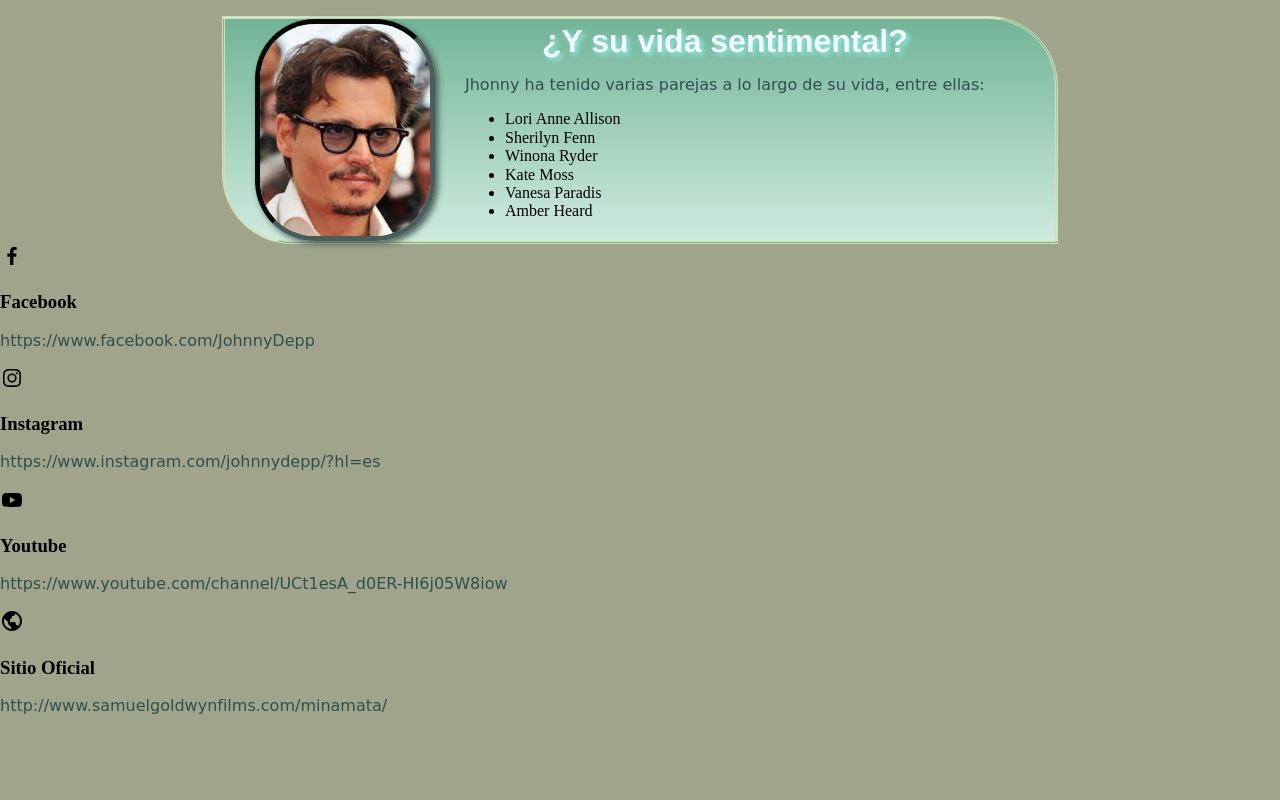
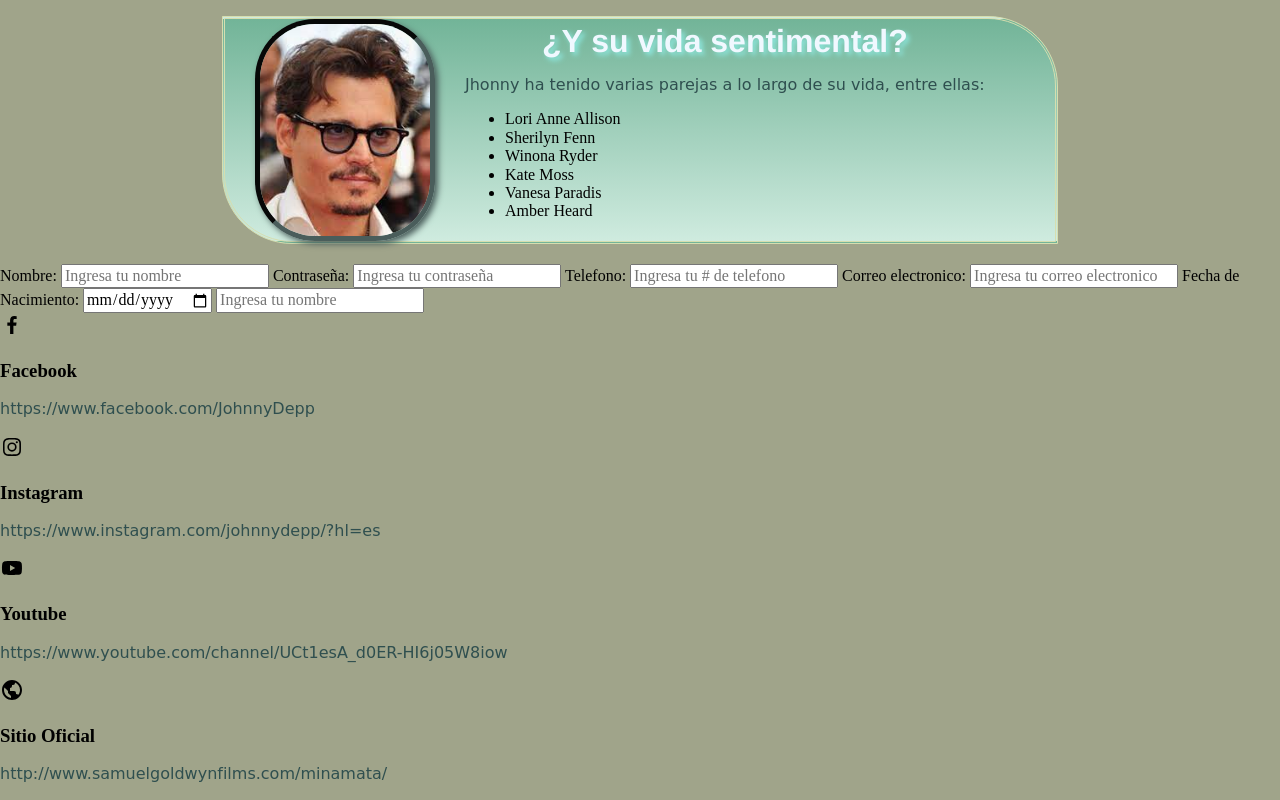
Before and after one commit to CarenjDaza/Personaje, a plain HTML site: page index.html in a window 1280 px wide. Shown: the part 1340-2140 px from the top of the page. Before the commit the page ends 2071 px from the top, so only its background shows below. Drawn offline with nearby package versions, Linux system fonts and the light colour scheme.

Commit message:
index.html

```diff
--- a/index.html
+++ b/index.html
@@ -88,9 +88,27 @@
                 <li>Vanesa Paradis</li>
                 <li>Amber Heard</li>
             </ul>
-
         </div>
     </div>
+    <form action="#" method="get" accept-charset="utf-8" name="suscribete">
+     <h2></h2>
+      <label for="nombre">Nombre:</label>
+      <input type="text" name="nombre" id="nombre" placeholder="Ingresa tu nombre"/>
+      <label for="password">Contraseña:</label>
+      <input type="password" name="password" id="password" placeholder="Ingresa tu contraseña"/>
+      <label for="telefono">Telefono:</label>
+      <input type="tel" name="telefono" id="telefono" placeholder="Ingresa tu # de telefono"/>
+      <label for="email">Correo electronico:</label>
+      <input type="email" name="email" id="email" placeholder="Ingresa tu correo electronico"/>
+     <label for="fnacimiento">Fecha de Nacimiento:</label>
+      <input type="date" name="fnacimiento" id="fnacimiento"/>
+      <label for="nombre"></label>
+      <input type="text" name="nombre" id="nombre" placeholder="Ingresa tu nombre"/>
+
+
+
+    </form>
+
 
     <footer class="footer">
 
```
